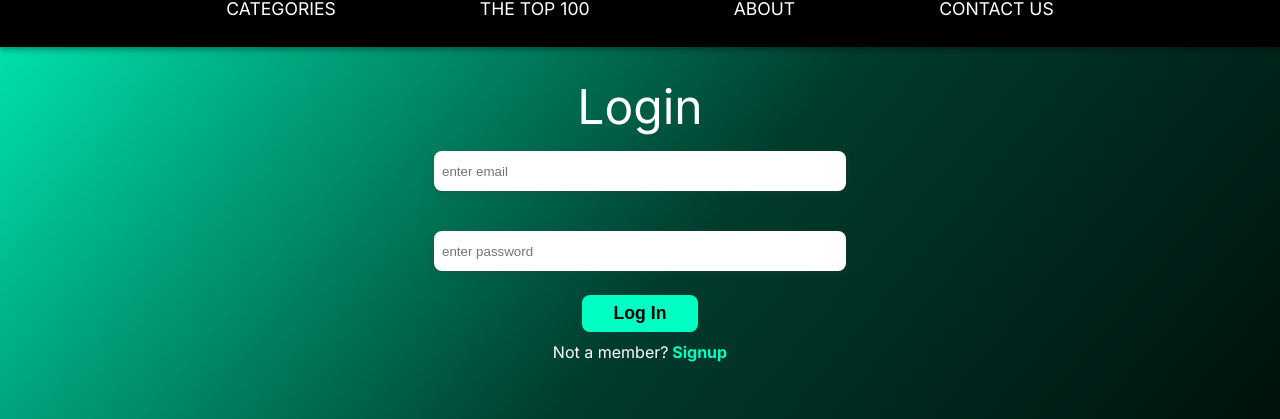
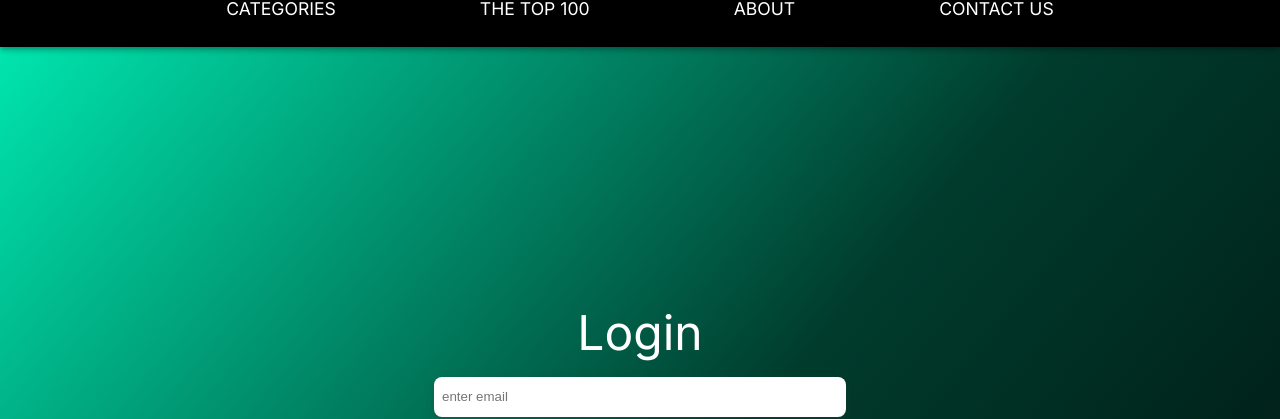
Before and after one commit to HackYourFuture-CPH/CINEMANIA, a React (Create React App) app in the folder packages/client/: page /auth in a window 1280 px wide. Shown: the part 144-563 px from the top of the page. Built offline with nearby package versions, Linux system fonts and the light colour scheme; no server answers.

Commit message:
wrapped authform

```diff
--- a/packages/client/src/containers/Auth/AuthPage.jsx
+++ b/packages/client/src/containers/Auth/AuthPage.jsx
@@ -1,4 +1,5 @@
 import React, { useEffect, useState } from 'react';
+import styled from '@emotion/styled';
 import { auth } from '../../firebase';
 import { onAuthStateChanged } from 'firebase/auth';
 import { useNavigate } from 'react-router-dom';
@@ -27,8 +28,17 @@ export const AuthPage = () => {
   }
 
   return (
-    <div>
+    <Section>
       <AuthForm />
-    </div>
+    </Section>
   );
 };
+
+// ToDO: Remove after we create a global Styled Section
+const Section = styled.section`
+  height: 100vh;
+  display: flex;
+  flex-direction: column;
+  justify-content: center;
+  align-items: center;
+`;
```
